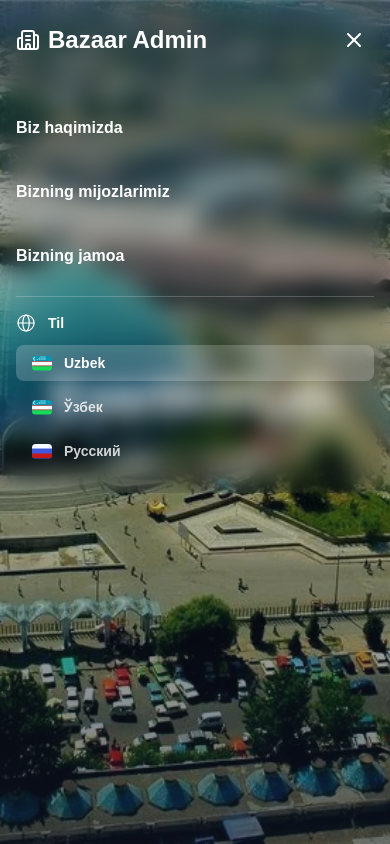
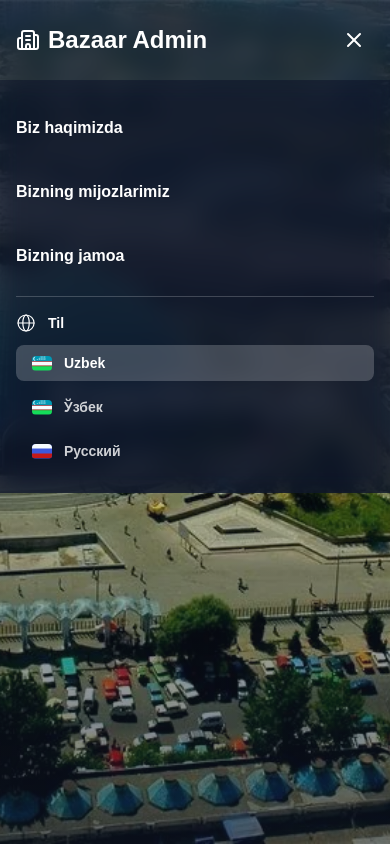
Before and after one commit to suhrob-qalandarov/ebazaar-demo-front, a Next.js app: page /uz in a window 390 px wide. Both pictures are taken after a click on the button "Toggle menu". Shown: the top 844 px of the page. Built offline with nearby package versions, Linux system fonts and the light colour scheme.

Commit message:
Make navbar background transparent by default on mobile, visible on scroll or menu open

```diff
--- a/src/app/components/Navbar.tsx
+++ b/src/app/components/Navbar.tsx
@@ -58,6 +58,7 @@ const Navbar: React.FC = () => {
   const [isScrolled, setIsScrolled] = useState(false);
   const [isMobileMenuOpen, setIsMobileMenuOpen] = useState(false);
   const [isLanguageMenuOpen, setIsLanguageMenuOpen] = useState(false);
+  const [isMobile, setIsMobile] = useState(false);
 
   const languages = [
     { code: "uz", path: "uz", name: "Uzbek", flag: <UzbekFlag className="w-5 h-4" /> },
@@ -134,6 +135,16 @@ const Navbar: React.FC = () => {
     return () => window.removeEventListener("scroll", handleNavbarScroll);
   }, []);
 
+  // Check if mobile view
+  useEffect(() => {
+    const checkMobile = () => {
+      setIsMobile(window.innerWidth < 768); // md breakpoint
+    };
+    checkMobile();
+    window.addEventListener("resize", checkMobile);
+    return () => window.removeEventListener("resize", checkMobile);
+  }, []);
+
   useEffect(() => {
     const handleClickOutside = (event: MouseEvent) => {
       const target = event.target as HTMLElement;
@@ -152,8 +163,8 @@ const Navbar: React.FC = () => {
       transition={{ duration: 0.5 }}
       className="fixed top-0 left-0 right-0 z-50 transition-all duration-300"
       style={{
-        background: isScrolled ? "rgba(15, 23, 42, 0.5)" : "transparent",
-        backdropFilter: isScrolled ? "blur(4px)" : (isMobileMenuOpen ? "blur(12px)" : "none"),
+        background: (isScrolled || isMobileMenuOpen) ? "rgba(15, 23, 42, 0.5)" : "transparent", // Visible on scroll or mobile menu open, transparent by default
+        backdropFilter: (isScrolled || isMobileMenuOpen) ? "blur(12px)" : "none", // Blur on scroll or mobile menu open
         boxShadow: "none" // No shadow
       }}
     >
@@ -289,8 +300,8 @@ const Navbar: React.FC = () => {
             transition={{ duration: 0.3 }}
             className="md:hidden overflow-hidden"
             style={{
-              background: "var(--navbar-bg-transparent)", // Same as navbar - always transparent
-              backdropFilter: "blur(12px)" // Mobile menu always has blur - same as navbar when open
+              background: "rgba(15, 23, 42, 0.5)", // Always visible background (same as navbar when scrolled)
+              backdropFilter: "blur(12px)" // Always blur
             }}
           >
             <div className="px-4 py-6 space-y-4">
```
